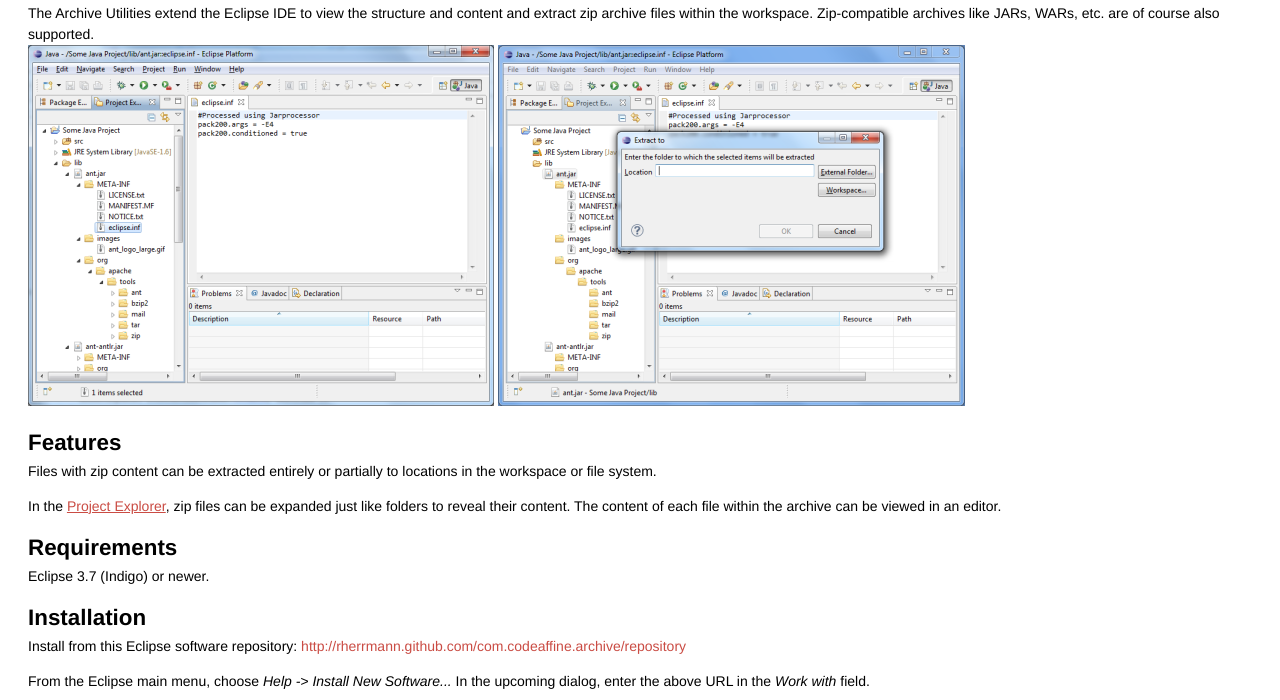
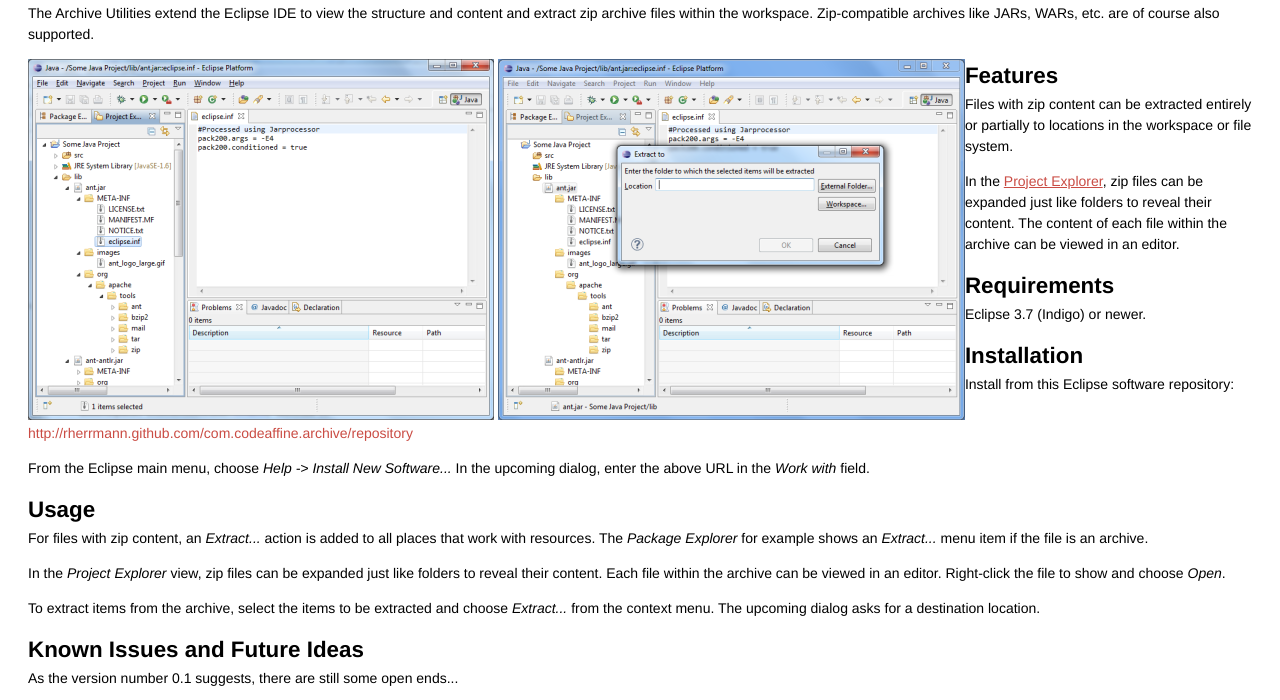
Before and after one commit to rherrmann/com.codeaffine.archive, a plain HTML site: page index.html in a window 1280 px wide. Shown: the part 63-763 px from the top of the page. Drawn offline with Linux system fonts and the light colour scheme.

Commit message:
Update index.html

```diff
--- a/index.html
+++ b/index.html
@@ -15,9 +15,12 @@
   The Archive Utilities extend the Eclipse IDE to view the structure and content and extract
   zip archive files within the workspace. Zip-compatible archives like JARs, WARs, etc. are of
   course also supported.
-  <br />
-  <img src="screenshot-project-explorer.png" />
-  <img src="screenshot-extract.png" />
+</p>
+<p>
+<div style="float:left">
+    <img src="screenshot-project-explorer.png" />
+    <img src="screenshot-extract.png" />
+  </div>
 </p>
 
 <h2>Features</h2>
```
